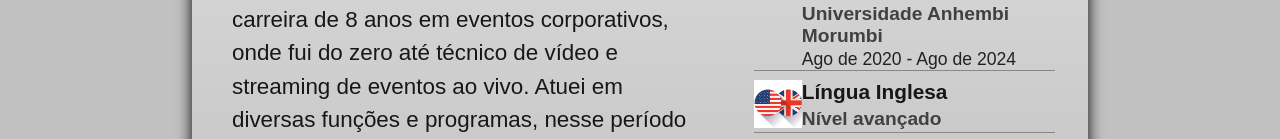
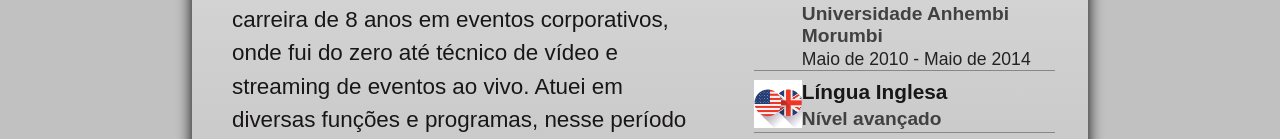
Before and after one commit to johnovelli/portfolio, a React (Create React App) app: page /about in a window 1280 px wide. Shown: the part 362-501 px from the top of the page. Built offline with nearby package versions, Linux system fonts and the light colour scheme.

Commit message:
texto data anhembi e sobre pt atualizados/2

```diff
--- a/src/components/Atribuitions/texts.js
+++ b/src/components/Atribuitions/texts.js
@@ -15,13 +15,13 @@ const AtribuitionsTexts = {
     logo: '/Anhembi-logo.png',
     title: 'Bacharelado em Publicidade',
     text: 'Universidade Anhembi Morumbi',
-    date: 'Ago de 2020 - Ago de 2024',
+    date: 'Maio de 2010 - Maio de 2014',
   },
   anhembieng: {
     logo: '/Anhembi-logo.png',
     title: 'Bachelor in Advertising',
     text: 'Anhembi Morumbi University',
-    date: 'Aug 2020 - Aug 2024',
+    date: 'May 2010 - May 2014',
   },
   englishpt: {
     logo: '/english-logo.png',
```
